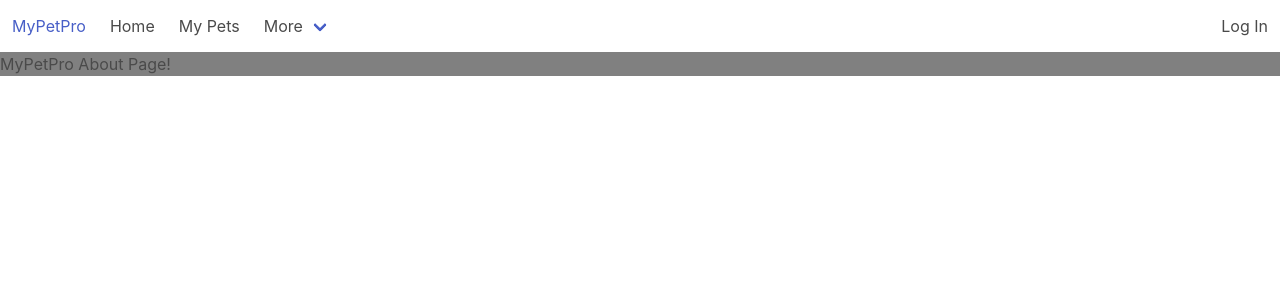
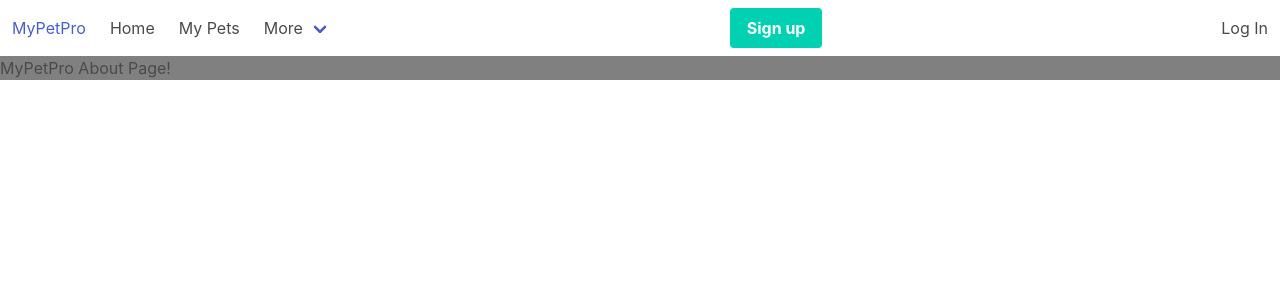
Before and after one commit to AddyRdz/MyPetPro, a Django app: page /about/ in a window 1280 px wide. Shown: the top 300 px of the page. Run offline with Django 4.2, Linux system fonts and the light colour scheme.

Commit message:
added sign up button

```diff
--- a/main_app/templates/base.html
+++ b/main_app/templates/base.html
@@ -60,19 +60,19 @@
         </div>
       </div>
 
-      <!-- <div class="navbar-end">
+      <div class="navbar-end">
         <div class="navbar-item">
           <div class="buttons">
-            <a class="button is-primary">
+            <a class="button is-primary" href="{% url 'signup' %}">
               <strong>Sign up</strong>
             </a>
-            <a class="button is-light">
+            <!-- <a class="button is-light">
               Log in
-            </a>
+            </a> -->
           </div>
         </div>
       </div>
-    </div> -->
+    </div>
     {% if user.is_authenticated %}
           <div class="navbar-end">
               <div class="navbar-item">Welcome: {{user.username}}</div>
```
